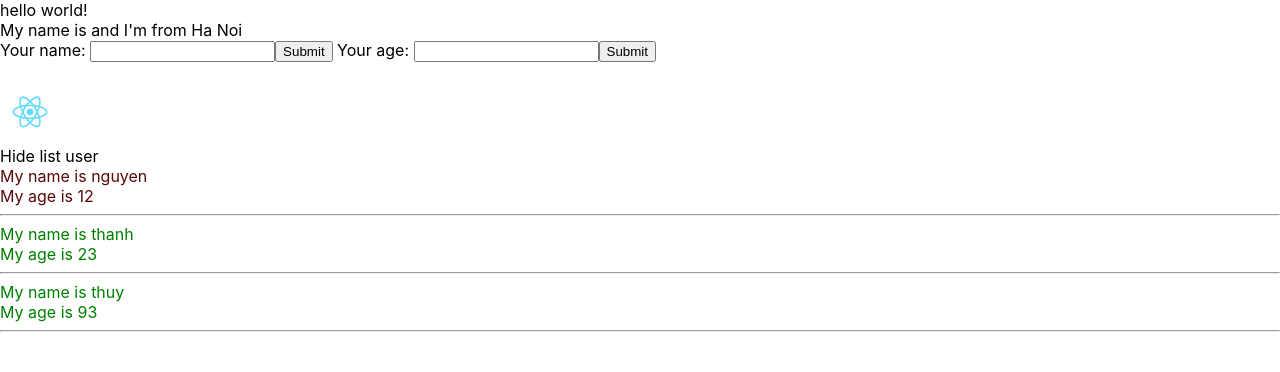
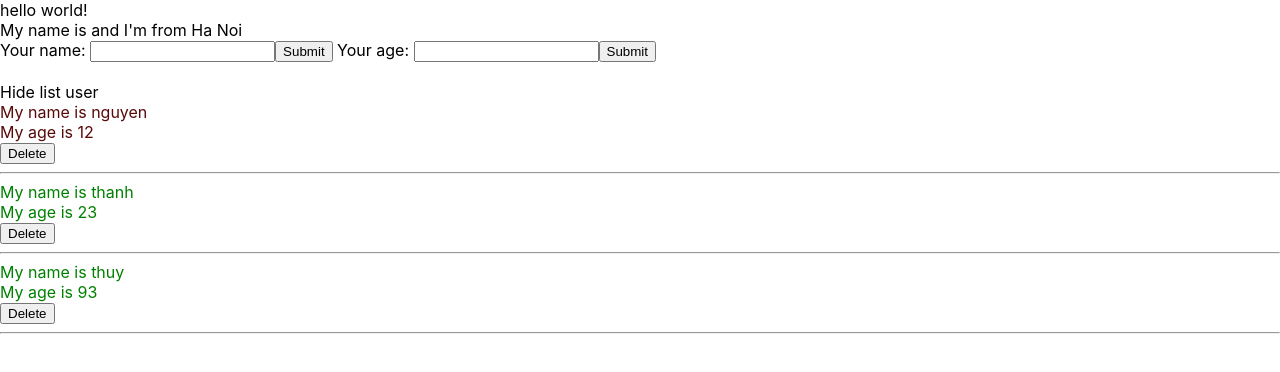
Before and after one commit to thuynguyentvt333/reactvideo1, a React (Create React App) app: page / in a window 1280 px wide. Shown: the top 372 px of the page. Built offline with nearby package versions, Linux system fonts and the light colour scheme.

Commit message:
video 31 xóa User trong list

```diff
--- a/src/components/DisplayInfor.js
+++ b/src/components/DisplayInfor.js
@@ -23,7 +23,7 @@
         //props => properties: tài sản / dùng để truyền dữ liệu cha sang con
         return(
            <div className='display-infor-container'>
-            <img src ={logo}/>
+            {/* <img src ={logo}/> */}
                             <div>
                             <span onClick={() => {this.handleShowHide()}}>
                             {this.state.isShowListUser ===true ? "Hide list user" : "Show list user"}
@@ -38,8 +38,13 @@
                     return(
 
                         <div key={user.id} className={+user.age>18 ? "green" : "red"}>
+                            <div>
                             <div>My name is {user.name}</div>
                             <div>My age is {user.age}</div>
+                            </div>
+                            <div>
+<button onClick={()=>this.props.handleDeleteUser(user.id)}>Delete </button>
+                            </div>
                             <hr/>
                         </div>
                     )
--- a/src/components/Mycomponent.js
+++ b/src/components/Mycomponent.js
@@ -19,6 +19,13 @@
 
     }
 
+    handleDeleteUser = (UserId)=>{
+        let listUsersClone=this.state.listUser;
+listUsersClone = listUsersClone.filter(item =>item.id!== UserId);
+this.setState({
+    listUser: listUsersClone
+})
+    }
     //JSX
     render(){
         return(
@@ -28,7 +35,11 @@
 
                <br></br>
 
-               <DisplayInfor listUser={this.state.listUser}></DisplayInfor>
+               <DisplayInfor listUser={this.state.listUser}
+               handleDeleteUser={this.handleDeleteUser}
+               >
+
+               </DisplayInfor>
                </div>
             <div className='b'></div>
             </>
```
